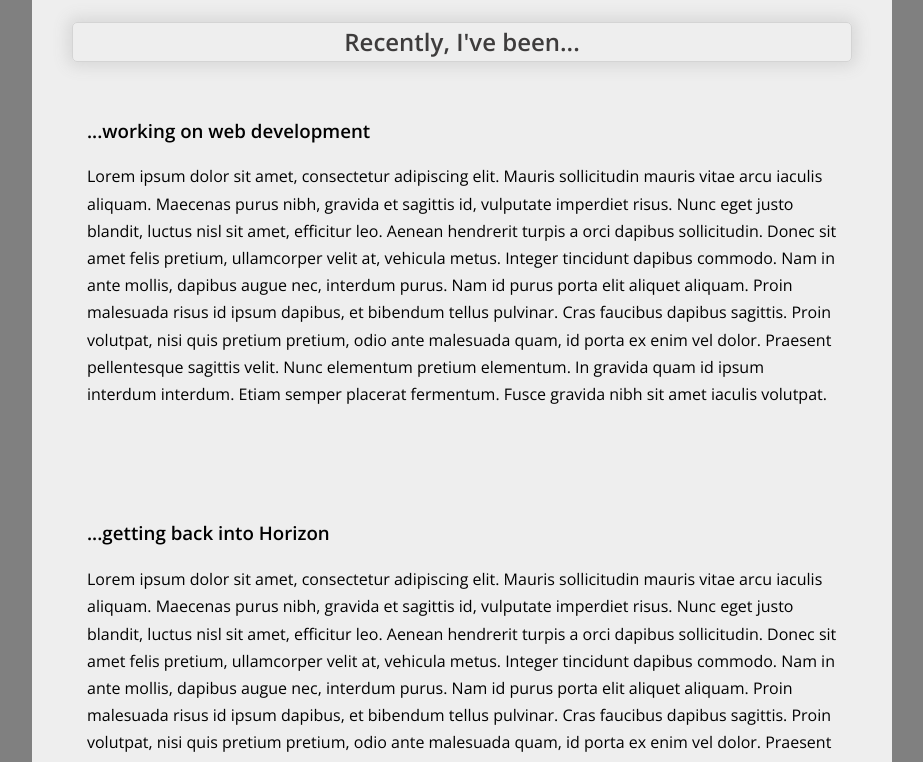
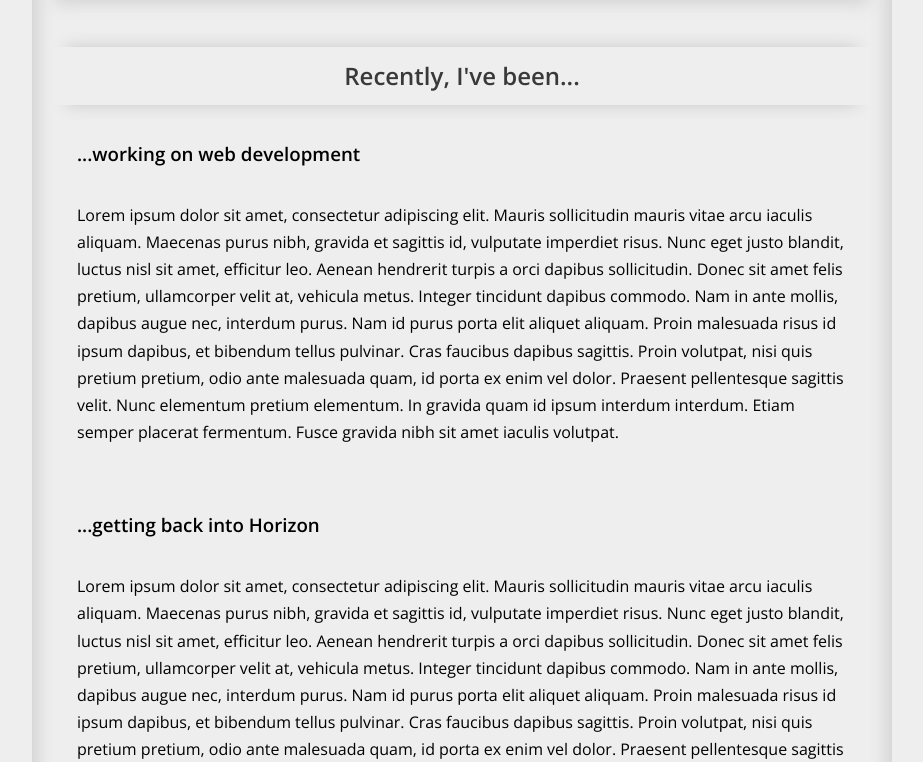
Before and after one commit to calderniven/one-pager, a plain HTML site: page index.html in a window 1280 px wide. Shown: the part 386-1148 px from the top of the page, without its empty margins (178-1101 px from the left). Drawn offline with nearby package versions, Linux system fonts and the light colour scheme.

Commit message:
further styling - h2 and container shadow

```diff
--- a/css/style.css
+++ b/css/style.css
@@ -3,7 +3,7 @@
 }
 
 body {
-    background-color: grey;
+    background-color: #eee;
     font-family: var(--default-font);
 }
 
@@ -12,11 +12,16 @@ body {
     margin: auto;
     padding: 0 30px;
     background-color: #eee;
+    box-shadow: inset 0 0 15px 7px #d4d4d4;
+}
+
+header {
+    padding: 15px;
+    box-shadow: 0 0 15px 7px #d4d4d4;
 }
 
 section {
-    margin-top: 30px;
-    padding: 10px;
+    margin-top: 50px;
 }
 
 section:last-of-type {
@@ -24,17 +29,22 @@ section:last-of-type {
 }
 
 section > h2 {
-    padding: 5px;
-    color: #2c2a2ae8;
+    margin: 0 -15px;
+    padding: 15px;
+    color: #272727e8;
     background-color: #ffffff 0.0;
-    border: 1px solid #d4d4d4;
-    box-shadow: 0 0 15px 5px rgb(216, 216, 216);
-    border-radius: 5px;
+}
+
+section h3, section p {
+    padding: 15px;
+}
+
+section p {
+    padding: 0 15px;
 }
 
 div.activity {
     margin-top: 15px;
-    padding: 15px;
 }
 
 div > p:last-of-type {
@@ -67,6 +77,10 @@ h2 {
     text-align: center;
 }
 
+section h2 {
+    box-shadow: 0px 21px 15px -20px #CCC, 0px -21px 15px -20px #CCC;
+}
+
 h3 {
     line-height: 150%;
     margin-top: 20px;
--- a/index.html
+++ b/index.html
@@ -71,7 +71,7 @@
 
         <section class="about-me">
             <h2>But enough about you...</h2>
-            <div class="personal">
+            <div class="left personal">
                 <h3>About me</h3>
                 <p>
                     Lorem ipsum dolor sit amet, consectetur adipiscing elit. Mauris sollicitudin mauris vitae arcu iaculis
@@ -87,7 +87,7 @@
             </div>
         </section>
 
-        <section class="interests">
+        <section class="right interests">
             <h3>I'm into...</h3>
             <div class="horizon">
                 <h4>Horizon; out of the ashes.</h4>
@@ -105,7 +105,7 @@
                 </p>
             </div>
 
-            <div class="leatherwork">
+            <div class="left leatherwork">
                 <h4>Leather.</h4>
                 <p class="tagline">
                 No, not that kind.
@@ -122,7 +122,7 @@
                 </p>
             </div>
 
-            <div class="games">
+            <div class="right games">
                 <h4>Games.</h4>
                 <p class="tagline">
                     I know, my originality truly knows no bounds.
```
